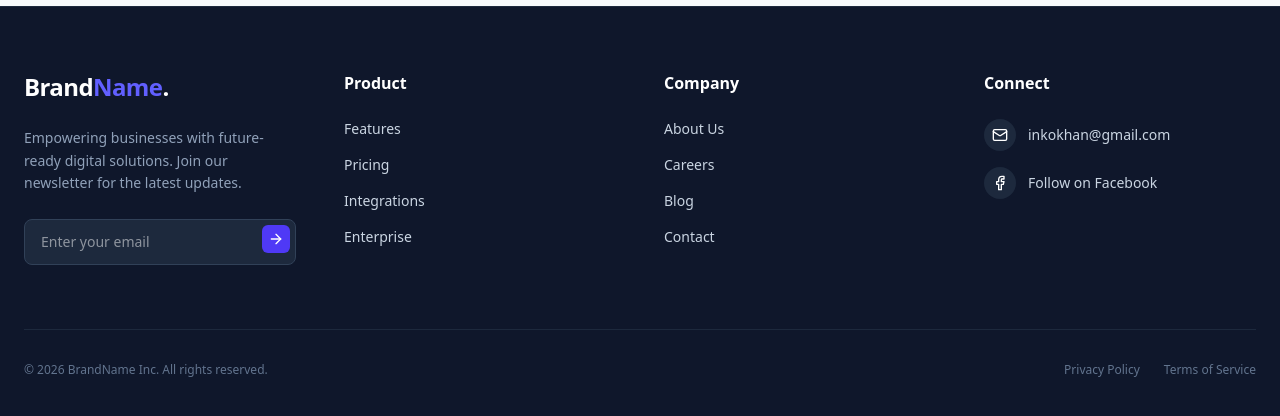
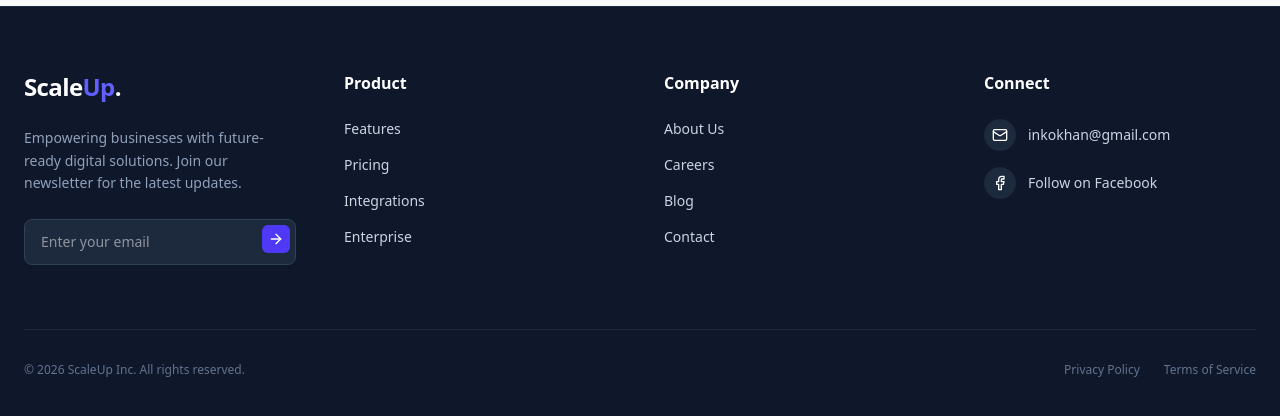
Before and after one commit to ishaqahnafkhan001/portfolio-github, a React (Vite) app in the folder frontend/: page / in a window 1280 px wide. Shown: the part 6109-6525 px from the top of the page. Built offline with nearby package versions, Linux system fonts and the light colour scheme.

Commit message:
update SideNavigation component with

```diff
--- a/frontend/src/components/Footer.jsx
+++ b/frontend/src/components/Footer.jsx
@@ -12,7 +12,7 @@ const Footer = () => {
                     {/* Column 1: Brand & Newsletter */}
                     <div className="space-y-6">
                         <h2 className="text-2xl font-extrabold text-white tracking-tight">
-                            Brand<span className="text-indigo-500">Name</span>.
+                            Scale<span className="text-indigo-500">Up</span>.
                         </h2>
                         <p className="text-sm text-slate-400 leading-relaxed">
                             Empowering businesses with future-ready digital solutions. Join our newsletter for the latest updates.
@@ -81,7 +81,7 @@ const Footer = () => {
                 {/* Bottom Section: Copyright */}
                 <div className="pt-8 border-t border-slate-800 flex flex-col md:flex-row justify-between items-center gap-4">
                     <p className="text-xs text-slate-500">
-                        &copy; {new Date().getFullYear()} BrandName Inc. All rights reserved.
+                        &copy; {new Date().getFullYear()} ScaleUp Inc. All rights reserved.
                     </p>
 
                     <div className="flex gap-6 text-xs text-slate-500">
```
